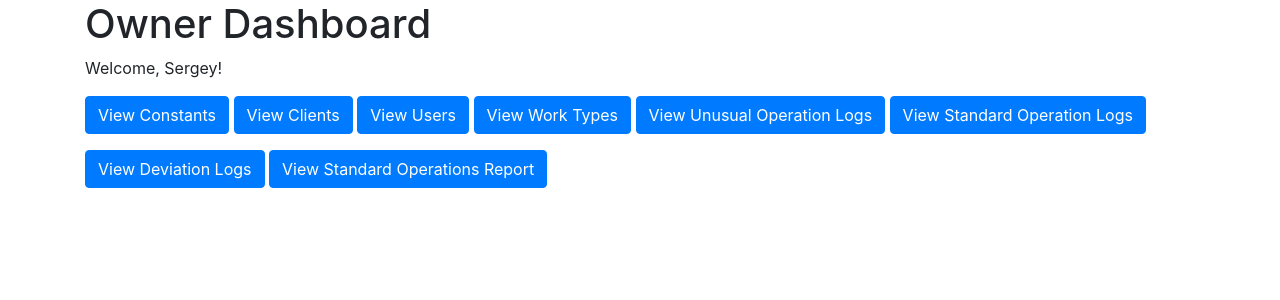
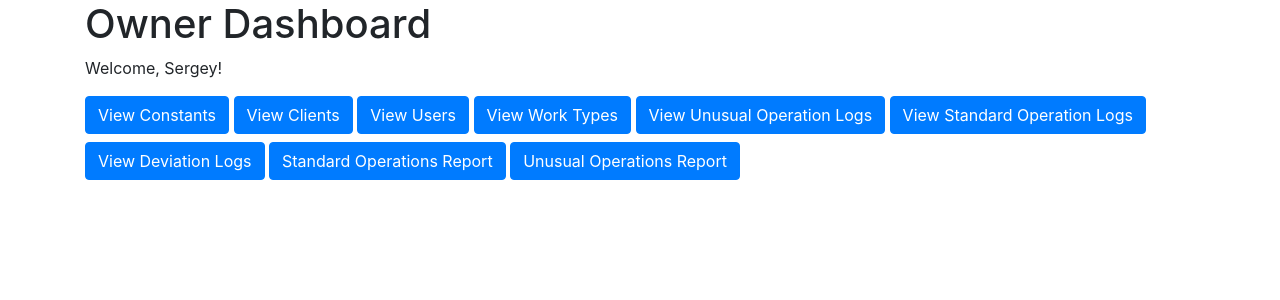
Before and after one commit to Sergey-Pashkov/MB4, a Django app: page /owner/ in a window 1280 px wide. Shown: the part 56-356 px from the top of the page. Run offline with Django 5.2, Linux system fonts and the light colour scheme; a user stored in the database is signed in; some libraries are stand-ins or nearby versions.

Commit message:
Отчет по нестандартным операциям добавлен на дашборд собственника

```diff
--- a/Home_button/Accounting_button/models.py
+++ b/Home_button/Accounting_button/models.py
@@ -131,9 +131,6 @@ from django.db import models
 from django.conf import settings
 
 
-from django.db import models
-from django.conf import settings
-
 class StandardOperationLog(models.Model):
     client = models.ForeignKey(Client, on_delete=models.CASCADE, verbose_name="Клиент")
     worktype = models.ForeignKey(WorkType, on_delete=models.CASCADE, verbose_name="Вид работы")
--- a/Home_button/Accounting_button/templates/Accounting_button/owner_dashboard.html
+++ b/Home_button/Accounting_button/templates/Accounting_button/owner_dashboard.html
@@ -5,13 +5,14 @@
 <p>Welcome, {{ user.username }}!</p>
 
 <!-- Кнопки для перехода на различные страницы -->
-<a href="{% url 'constant_list' %}" class="btn btn-primary mb-3">View Constants</a>
-<a href="{% url 'client_list' %}" class="btn btn-primary mb-3">View Clients</a>
-<a href="{% url 'user_list' %}" class="btn btn-primary mb-3">View Users</a>
-<a href="{% url 'worktype_list' %}" class="btn btn-primary mb-3">View Work Types</a>
-<a href="{% url 'unusual_operation_log_list' %}" class="btn btn-primary mb-3">View Unusual Operation Logs</a>
-<a href="{% url 'standard_operation_log_list' %}" class="btn btn-primary mb-3">View Standard Operation Logs</a>
-<a href="{% url 'deviation_log_list' %}" class="btn btn-primary mb-3">View Deviation Logs</a>
-<a href="{% url 'standard_operations_report' %}" class="btn btn-primary mb-3">View Standard Operations Report</a> <!-- Новая кнопка -->
+<a href="{% url 'constant_list' %}" class="btn btn-primary mb-2">View Constants</a>
+<a href="{% url 'client_list' %}" class="btn btn-primary mb-2">View Clients</a>
+<a href="{% url 'user_list' %}" class="btn btn-primary mb-2">View Users</a>
+<a href="{% url 'worktype_list' %}" class="btn btn-primary mb-2">View Work Types</a>
+<a href="{% url 'unusual_operation_log_list' %}" class="btn btn-primary mb-2">View Unusual Operation Logs</a>
+<a href="{% url 'standard_operation_log_list' %}" class="btn btn-primary mb-2">View Standard Operation Logs</a>
+<a href="{% url 'deviation_log_list' %}" class="btn btn-primary mb-2">View Deviation Logs</a>
+<a href="{% url 'standard_operations_report' %}" class="btn btn-primary mb-2">Standard Operations Report</a> <!-- Новая кнопка для отчета по стандартным операциям -->
+<a href="{% url 'unusual_operations_report' %}" class="btn btn-primary mb-2">Unusual Operations Report</a> <!-- Новая кнопка для отчета по нестандартным операциям -->
 
 {% endblock %}
--- a/Home_button/Accounting_button/urls.py
+++ b/Home_button/Accounting_button/urls.py
@@ -16,6 +16,7 @@ from .views import deviation_log_list, create_deviation_log, update_deviation_lo
 from django.urls import path
 from . import views
 from .views import standard_operations_report
+from .views import unusual_operations_report
 
 urlpatterns = [
     path('', views.dashboard, name='dashboard'),
@@ -58,4 +59,7 @@ urlpatterns = [
 
     # другие пути
     path('standard_operations_report/', standard_operations_report, name='standard_operations_report'),
+
+    # ... другие пути ...
+    path('unusual_operations_report/', unusual_operations_report, name='unusual_operations_report'),
 ]
--- a/Home_button/Accounting_button/views.py
+++ b/Home_button/Accounting_button/views.py
@@ -428,3 +428,31 @@ def standard_operations_report(request):
     }
 
     return render(request, 'Accounting_button/standard_operations_report.html', context)
+
+from django.shortcuts import render
+from django.utils.timezone import now
+from django.db.models import Sum
+from .models import UnusualOperationLog
+from datetime import datetime
+
+def unusual_operations_report(request):
+    today = datetime.today()
+    start_of_day = datetime.combine(today, datetime.min.time())
+    start_of_month = datetime(today.year, today.month, 1)
+
+    # Суммируем duration_minutes за текущий день и за текущий месяц
+    duration_today = UnusualOperationLog.objects.filter(timestamp__gte=start_of_day).aggregate(Sum('duration_minutes'))['duration_minutes__sum'] or 0
+    duration_month = UnusualOperationLog.objects.filter(timestamp__gte=start_of_month).aggregate(Sum('duration_minutes'))['duration_minutes__sum'] or 0
+
+    # Суммируем operation_cost за текущий день и за текущий месяц
+    operation_cost_today = UnusualOperationLog.objects.filter(timestamp__gte=start_of_day).aggregate(Sum('operation_cost'))['operation_cost__sum'] or 0
+    operation_cost_month = UnusualOperationLog.objects.filter(timestamp__gte=start_of_month).aggregate(Sum('operation_cost'))['operation_cost__sum'] or 0
+
+    context = {
+        'duration_today': duration_today,
+        'duration_month': duration_month,
+        'operation_cost_today': operation_cost_today,
+        'operation_cost_month': operation_cost_month,
+    }
+
+    return render(request, 'Accounting_button/unusual_operations_report.html', context)
```
Also changed, not shown: Home_button/Accounting_button/templates/Accounting_button/unusual_operations_report.html (added, +42 -0 lines), Home_button/db.sqlite3.
